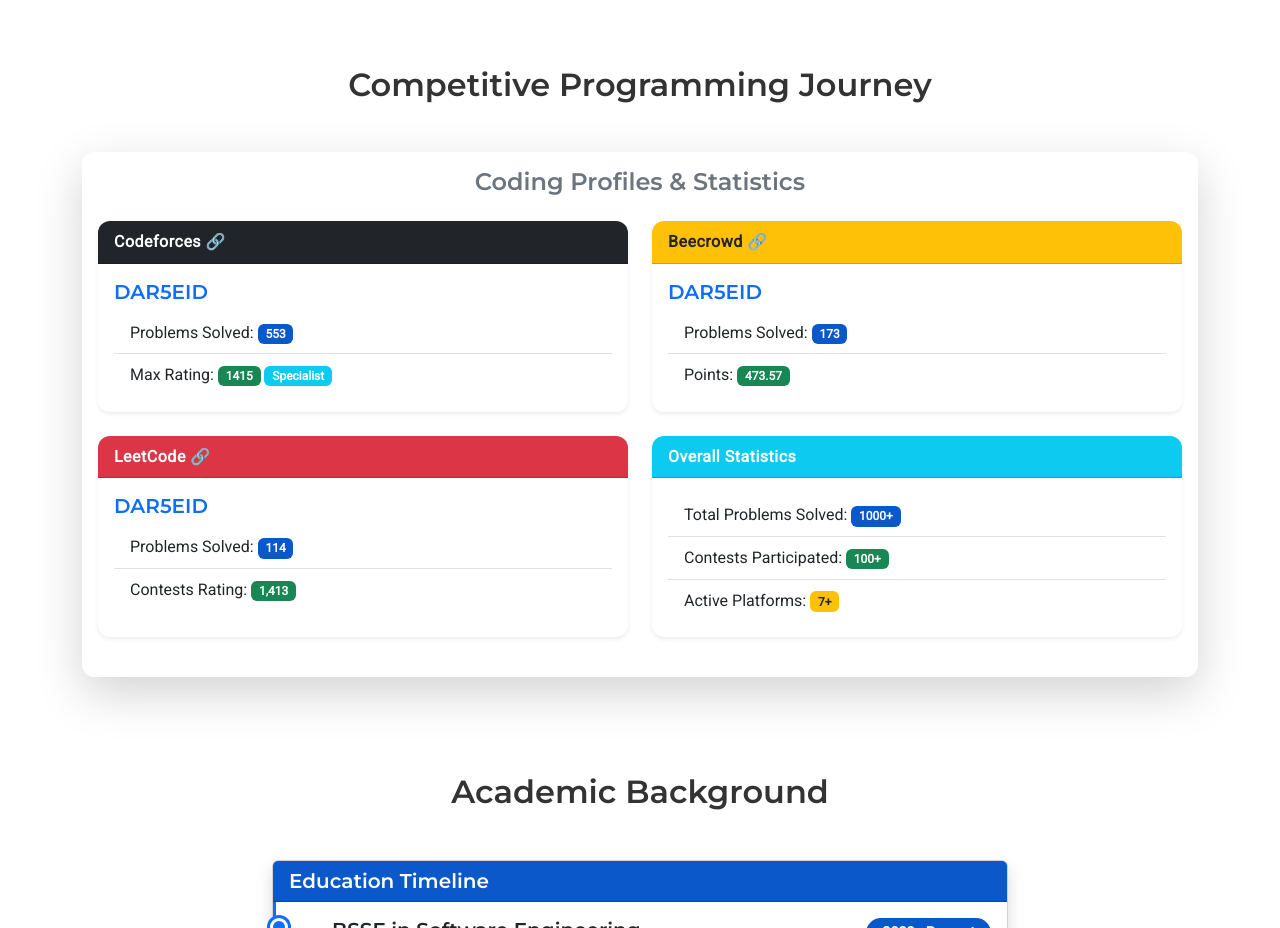
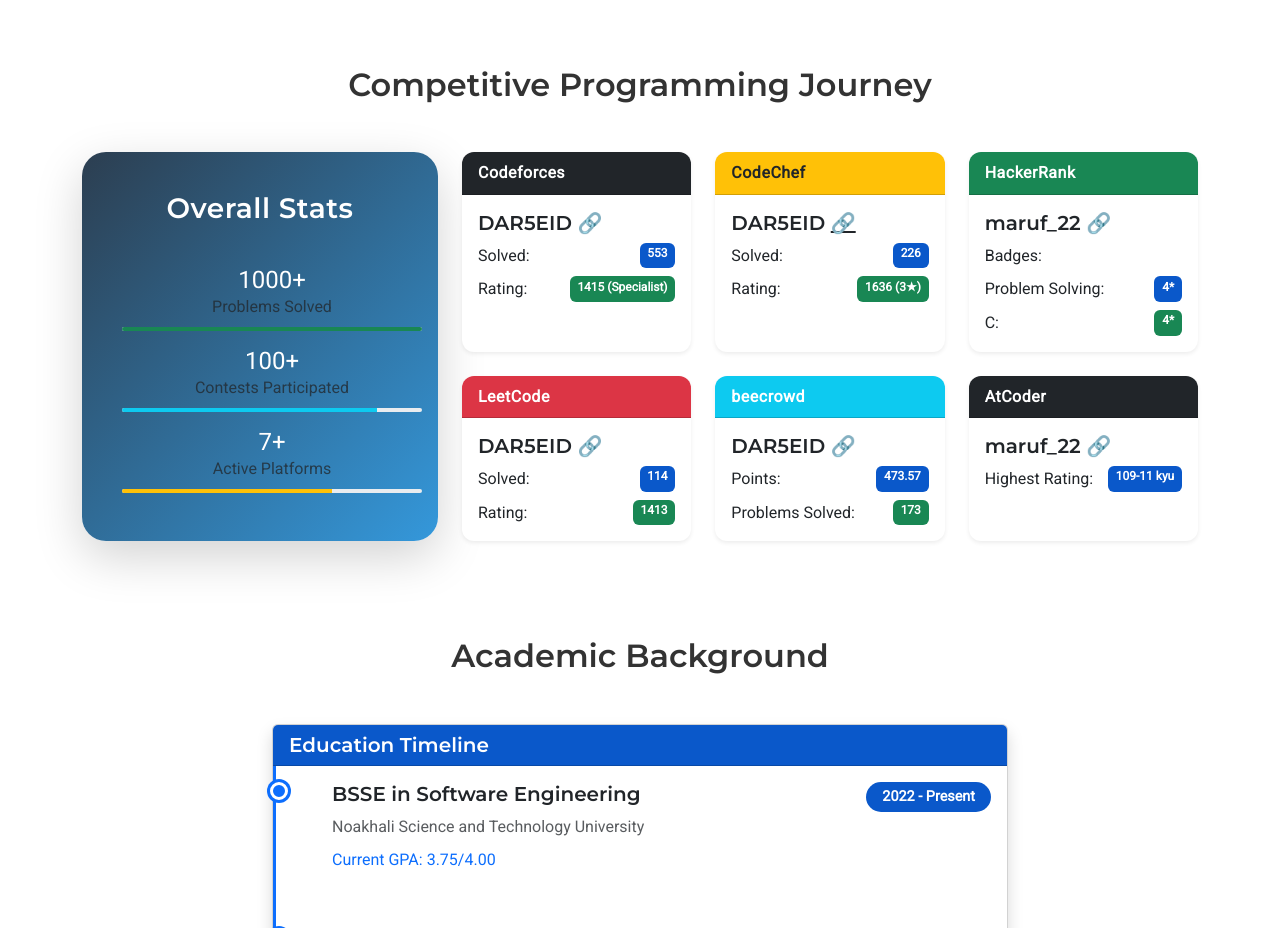
Before and after one commit to MdMaruf-22/portfolio, a plain HTML site: page index.html in a window 1280 px wide. Shown: the part 1940-2868 px from the top of the page. Drawn offline with nearby package versions, Linux system fonts and the light colour scheme.

Commit message:
Add hover effects and new utility classes in style.css

```diff
--- a/index.html
+++ b/index.html
@@ -203,97 +203,186 @@
         <section class="container py-5" id="programming">
             <h2 class="text-center mb-5 fw-bold">Competitive Programming Journey</h2>
             <div class="row g-4">
-                <div class="col-md-12">
-                    <div class="card shadow-lg border-0">
-                        <div class="card-body">
-                            <h4 class="card-title mb-4 text-center text-secondary">Coding Profiles & Statistics</h4>
-                            <div class="row">
-
-                                <div class="col-md-6 mb-4">
-                                    <div class="card h-100 border-0 shadow-sm">
-                                        <div class="card-header bg-dark text-white">
-                                            <a href="https://codeforces.com/profile/DAR5EID" target="_blank"
-                                                class="text-white text-decoration-none fw-bold">
-                                                Codeforces 🔗
-                                            </a>
+                <!-- Left Side - Overall Statistics -->
+                <div class="col-md-4">
+                    <div class="card h-100 border-0 shadow-lg rounded-4 bg-gradient-dark">
+                        <div class="card-header bg-transparent border-0 text-center py-4">
+                            <i class="fas fa-trophy fa-3x text-warning"></i>
+                            <h3 class="mt-3 mb-0 text-white">Overall Stats</h3>
                         </div>
-                                        <div class="card-body">
-                                            <h5 class="card-title text-primary">DAR5EID</h5>
-                                            <ul class="list-group list-group-flush">
-                                                <li class="list-group-item">Problems Solved: <span class="badge bg-primary">553</span></li>
-                                                <li class="list-group-item">Max Rating:
-                                                    <span class="badge bg-success">1415</span>
-                                                    <span class="badge bg-info">Specialist</span>
+                        <div class="card-body text-center">
+                            <ul class="list-unstyled">
+                                <li class="mb-3">
+                                    <span class="h4 text-white">1000+</span>
+                                    <p class="mb-0 text-muted">Problems Solved</p>
+                                    <div class="progress mt-2" style="height: 4px;">
+                                        <div class="progress-bar bg-success" style="width: 100%"></div>
+                                    </div>
+                                </li>
+                                <li class="mb-3">
+                                    <span class="h4 text-white">100+</span>
+                                    <p class="mb-0 text-muted">Contests Participated</p>
+                                    <div class="progress mt-2" style="height: 4px;">
+                                        <div class="progress-bar bg-info" style="width: 85%"></div>
+                                    </div>
+                                </li>
+                                <li class="mb-3">
+                                    <span class="h4 text-white">7+</span>
+                                    <p class="mb-0 text-muted">Active Platforms</p>
+                                    <div class="progress mt-2" style="height: 4px;">
+                                        <div class="progress-bar bg-warning" style="width: 70%"></div>
+                                    </div>
                                 </li>
                             </ul>
                         </div>
                     </div>
                 </div>
 
-
-                                <div class="col-md-6 mb-4">
-                                    <div class="card h-100 border-0 shadow-sm">
-                                        <div class="card-header bg-warning text-dark">
-                                            <a href="https://www.beecrowd.com.br/judge/en/profile/644914"
-                                                target="_blank" class="text-dark text-decoration-none fw-bold">
-                                                Beecrowd 🔗
-                                            </a>
+                <!-- Right Side - Coding Platforms -->
+                <div class="col-md-8">
+                    <div class="row row-cols-1 row-cols-lg-3 g-4">
+                        <!-- Codeforces Card -->
+                        <div class="col">
+                            <div class="card h-100 border-0 shadow-sm hover-scale">
+                                <div
+                                    class="card-header bg-dark text-white d-flex justify-content-between align-items-center">
+                                    <span>Codeforces</span>
+                                    <i class="fas fa-laptop-code"></i>
                                 </div>
                                 <div class="card-body">
-                                            <h5 class="card-title text-primary">DAR5EID</h5>
-                                            <ul class="list-group list-group-flush">
-                                                <li class="list-group-item">Problems Solved: <span
-                                                        class="badge bg-primary">173</span></li>
-                                                <li class="list-group-item">Points: <span
-                                                        class="badge bg-success">473.57</span></li>
-                                            </ul>
+                                    <h5 class="card-title">DAR5EID <a href="https://codeforces.com/profile/DAR5EID"
+                                            target="_blank" class="text-white">🔗</a></h5>
+                                    <div class="d-flex justify-content-between mb-2">
+                                        <span>Solved:</span>
+                                        <span class="badge bg-primary">553</span>
+                                    </div>
+                                    <div class="d-flex justify-content-between">
+                                        <span>Rating:</span>
+                                        <span class="badge bg-success">1415 (Specialist)</span>
+                                    </div>
                                 </div>
                             </div>
                         </div>
 
-                                <div class="col-md-6 mb-4">
-                                    <div class="card h-100 border-0 shadow-sm">
-                                        <div class="card-header bg-danger text-white">
-                                            <a href="https://leetcode.com/DAR5EID/" target="_blank"
-                                                class="text-white text-decoration-none fw-bold">
-                                                LeetCode 🔗
-                                            </a>
+                        <!-- Codechef Card -->
+                        <div class="col">
+                            <div class="card h-100 border-0 shadow-sm hover-scale">
+                                <div
+                                    class="card-header bg-warning text-dark d-flex justify-content-between align-items-center">
+                                    <span>CodeChef</span>
+                                    <i class="fas fa-utensils"></i>
                                 </div>
                                 <div class="card-body">
-                                            <h5 class="card-title text-primary">DAR5EID</h5>
-                                            <ul class="list-group list-group-flush">
-                                                <li class="list-group-item">Problems Solved: <span
-                                                        class="badge bg-primary">114</span></li>
-                                                <li class="list-group-item">Contests Rating: <span
-                                                        class="badge bg-success">1,413</span></li>
-                                            </ul>
+                                    <h5 class="card-title">DAR5EID <a href="https://www.codechef.com/users/dark5eid"
+                                            target="_blank" class="text-dark">🔗</a></h5>
+                                    <div class="d-flex justify-content-between mb-2">
+                                        <span>Solved:</span>
+                                        <span class="badge bg-primary">226</span>
+                                    </div>
+                                    <div class="d-flex justify-content-between">
+                                        <span>Rating:</span>
+                                        <span class="badge bg-success">1636 (3★)</span>
+                                    </div>
                                 </div>
                             </div>
                         </div>
 
-                                <div class="col-md-6 mb-4">
-                                    <div class="card h-100 border-0 shadow-sm">
-                                        <div class="card-header bg-info text-white">
-                                            <strong>Overall Statistics</strong>
+                        <!-- HackerRank Card -->
+                        <div class="col">
+                            <div class="card h-100 border-0 shadow-sm hover-scale">
+                                <div
+                                    class="card-header bg-success text-white d-flex justify-content-between align-items-center">
+                                    <span>HackerRank</span>
+                                    <i class="fas fa-rocket"></i>
                                 </div>
                                 <div class="card-body">
-                                            <ul class="list-group list-group-flush">
-                                                <li class="list-group-item">Total Problems Solved: <span
-                                                        class="badge bg-primary">1000+</span></li>
-                                                <li class="list-group-item">Contests Participated: <span
-                                                        class="badge bg-success">100+</span></li>
-                                                <li class="list-group-item">Active Platforms: <span
-                                                        class="badge bg-warning text-dark">7+</span></li>
-                                            </ul>
+                                    <h5 class="card-title">maruf_22 <a href="https://www.hackerrank.com/maruf_22"
+                                            target="_blank" class="text-white">🔗</a></h5>
+                                    <p class="mb-2">Badges:</p>
+                                    <div class="d-flex justify-content-between mb-2">
+                                        <span>Problem Solving:</span>
+                                        <span class="badge bg-primary">4*</span>
+                                    </div>
+                                    <div class="d-flex justify-content-between">
+                                        <span>C:</span>
+                                        <span class="badge bg-success">4*</span>
                                     </div>
                                 </div>
                             </div>
                         </div>
+
+
+                        <!-- LeetCode Card -->
+                        <div class="col">
+                            <div class="card h-100 border-0 shadow-sm hover-scale">
+                                <div
+                                    class="card-header bg-danger text-white d-flex justify-content-between align-items-center">
+                                    <span>LeetCode</span>
+                                    <i class="fas fa-code"></i>
+                                </div>
+                                <div class="card-body">
+                                    <h5 class="card-title">DAR5EID <a href="https://leetcode.com/DAR5EID/"
+                                            target="_blank" class="text-white">🔗</a></h5>
+                                    <div class="d-flex justify-content-between mb-2">
+                                        <span>Solved:</span>
+                                        <span class="badge bg-primary">114</span>
+                                    </div>
+                                    <div class="d-flex justify-content-between">
+                                        <span>Rating:</span>
+                                        <span class="badge bg-success">1413</span>
                                     </div>
                                 </div>
                             </div>
                         </div>
+
+                        <!-- Beecrowd Card -->
+                        <div class="col">
+                            <div class="card h-100 border-0 shadow-sm hover-scale">
+                                <div
+                                    class="card-header bg-info text-white d-flex justify-content-between align-items-center">
+                                    <span>beecrowd</span>
+                                    <i class="fas fa-cloud"></i>
+                                </div>
+                                <div class="card-body">
+                                    <h5 class="card-title">DAR5EID <a
+                                            href="https://www.beecrowd.com.br/judge/en/profile/101263" target="_blank"
+                                            class="text-white">🔗</a></h5>
+                                    <div class="d-flex justify-content-between mb-2">
+                                        <span>Points:</span>
+                                        <span class="badge bg-primary">473.57</span>
+                                    </div>
+                                    <div class="d-flex justify-content-between">
+                                        <span>Problems Solved:</span>
+                                        <span class="badge bg-success">173</span>
+                                    </div>
+                                </div>
+                            </div>
+                        </div>
+
+                        <!-- AtCoder Card -->
+                        <div class="col">
+                            <div class="card h-100 border-0 shadow-sm hover-scale">
+                                <div
+                                    class="card-header bg-dark text-white d-flex justify-content-between align-items-center">
+                                    <span>AtCoder</span>
+                                    <i class="fas fa-cogs"></i>
+                                </div>
+                                <div class="card-body">
+                                    <h5 class="card-title">maruf_22 <a href="https://atcoder.jp/users/maruf_22"
+                                            target="_blank" class="text-white">🔗</a></h5>
+                                    <div class="d-flex justify-content-between mb-2">
+                                        <span>Highest Rating:</span>
+                                        <span class="badge bg-primary">109-11 kyu</span>
+                                    </div>
+                                </div>
+                            </div>
+                        </div>
+
+                    </div>
+                </div>
+            </div>
         </section>
+
 
         <section class="container py-5" id="education">
             <h2 class="text-center mb-5 fw-bold">Academic Background</h2>
@@ -378,9 +467,7 @@
                                 <li class="mb-2">✅ 15 Projects Completed</li>
                             </ul>
                             <a href="https://www.upwork.com/freelancers/~01a9cd265b60ea9c4c?mp_source=share"
-                               target="_blank"
-                               rel="noopener noreferrer"
-                               class="btn btn-outline-success btn-sm mt-3">
+                                target="_blank" rel="noopener noreferrer" class="btn btn-outline-success btn-sm mt-3">
                                 View Profile <i class="fas fa-external-link-alt ms-1"></i>
                             </a>
                         </div>
@@ -400,9 +487,7 @@
                                 <li class="mb-2">⭐ 5/5 Average Rating</li>
                                 <li class="mb-2">⏱️ Quick Delivery Specialist</li>
                             </ul>
-                            <a href="https://www.fiverr.com/maruf_14/"
-                               target="_blank"
-                               rel="noopener noreferrer"
+                            <a href="https://www.fiverr.com/maruf_14/" target="_blank" rel="noopener noreferrer"
                                 class="btn btn-outline-primary btn-sm mt-3">
                                 View Profile <i class="fas fa-external-link-alt ms-1"></i>
                             </a>
@@ -522,7 +607,8 @@
     </main>
     <footer class="bg-dark text-white py-4">
         <div class="container text-center">
-            <p class="mb-2">Contact: <a href="mailto:marufislam74208@gmail.com" class="text-white text-decoration-none">marufislam74208@gmail.com</a></p>
+            <p class="mb-2">Contact: <a href="mailto:marufislam74208@gmail.com"
+                    class="text-white text-decoration-none">marufislam74208@gmail.com</a></p>
             <div class="d-flex justify-content-center gap-3">
                 <a href="https://github.com/MdMaruf-22" class="text-white text-decoration-none">GitHub</a>
                 <a href="https://linkedin.com/in/mohammed-maruf-islam-545280248/"
--- a/style.css
+++ b/style.css
@@ -313,3 +313,16 @@ footer {
     background-size: contain;
     background-repeat: no-repeat;
 }
+.hover-scale {
+    transition: transform 0.3s ease, box-shadow 0.3s ease;
+}
+.hover-scale:hover {
+    transform: translateY(-5px);
+    box-shadow: 0 1rem 3rem rgba(0,0,0,.175)!important;
+}
+.bg-gradient-dark {
+    background: linear-gradient(135deg, #2c3e50 0%, #3498db 100%);
+}
+.rounded-4 {
+    border-radius: 1.5rem!important;
+}
```
Lines whose indentation alone changed are shown as unchanged.
